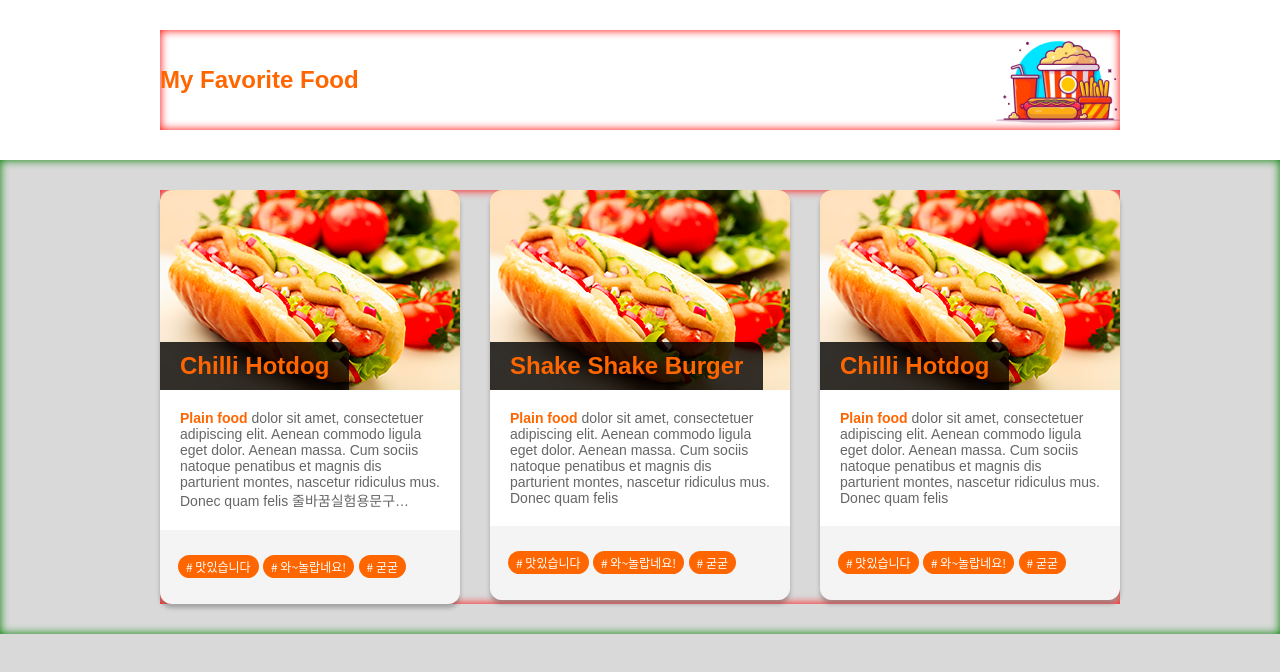
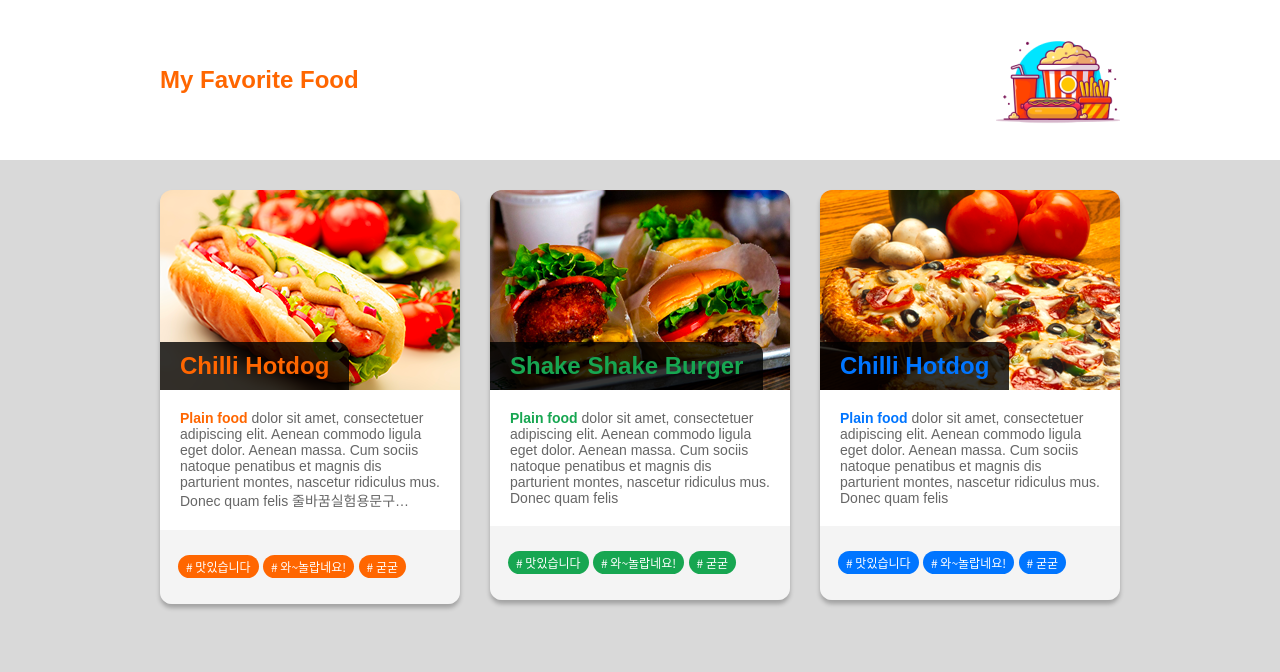
Before and after one commit to GeonWoo-LPS/food, a plain HTML site: page index.html in a window 1280 px wide. Drawn offline with Linux system fonts and the light colour scheme.

Commit message:
card 부분 완성

```diff
--- a/style.css
+++ b/style.css
@@ -74,7 +74,6 @@ body {
 .l_wrapper {
     width: 960px;
     margin: 0 auto;
-    box-shadow: inset 0 0 10px red;
 }
 
 .header {
@@ -94,7 +93,6 @@ body {
 }
 
 .food-main {
-    box-shadow: inset 0 0 10px green;
     padding: 30px 0;
 }
 
@@ -120,6 +118,7 @@ body {
     min-height: 0;
 }
 
+
 .card_header {
     background-image: url(./images/pic01.png);
     background-size: cover;
@@ -140,8 +139,6 @@ body {
     border-radius: 0 12px 0 0 ;
     width: fit-content;
 }
-
-
 
 .card_contents {
     padding: 20px;
@@ -197,6 +194,37 @@ body {
     left: 215px;
 } */
 
+.burger .card_header {
+    background-image: url(./images/pic02.png);
+}
+
+.burger .card_header h2 {
+    color: #17A651;
+}
+
+.burger .card_contents strong {
+    color: #17A651;
+}
+
+.burger .card_tag span {
+    background-color: #17A651;
+}
+
+.pizza .card_header {
+    background-image: url(./images/pic03.png);
+}
+
+.pizza .card_header h2 {
+    color: #0075FF;
+}
+
+.pizza .card_contents strong {
+    color: #0075FF;
+}
+
+.pizza .card_tag span {
+    background-color: #0075FF;
+}
 
 .food-footer {
     box-shadow: inset 0 0 10px yellow;
```
